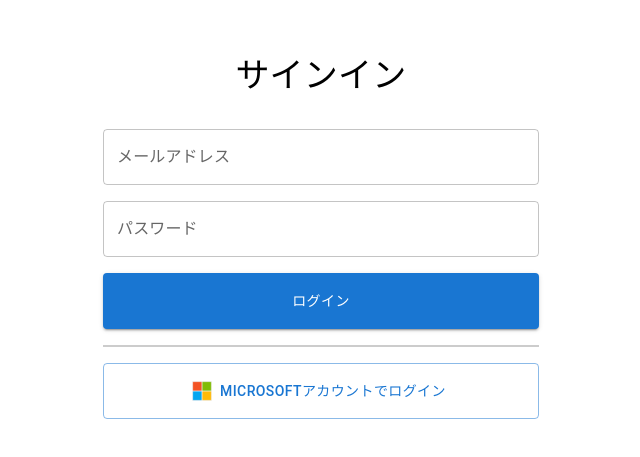
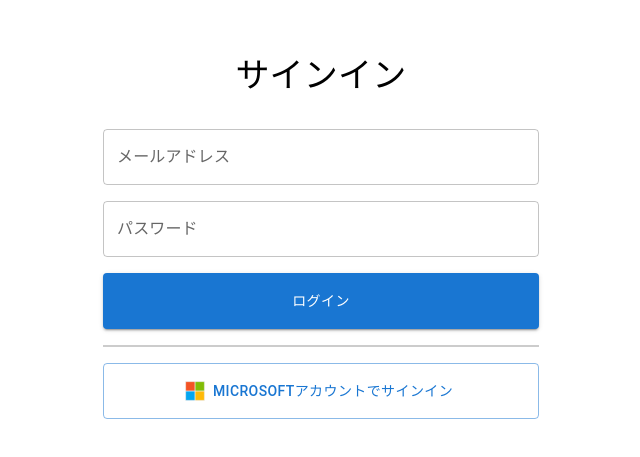
Before and after one commit to KNCT-KPC/equipment-manager-frontend, a Next.js app: page /auth/signin in a window 1280 px wide. Shown: the part 163-620 px from the top of the page, without its empty margins (319-959 px from the left). Built offline with nearby package versions, Linux system fonts and the light colour scheme; no server answers.

Commit message:
fix: 表記揺れを修正

```diff
--- a/src/features/auth/SignInWithMicrosoft.tsx
+++ b/src/features/auth/SignInWithMicrosoft.tsx
@@ -49,7 +49,7 @@ export default function SignInWithMicrosoft() {
         />
       }
     >
-      Microsoftアカウントでログイン
+      Microsoftアカウントでサインイン
     </Button>
   );
 }
```
